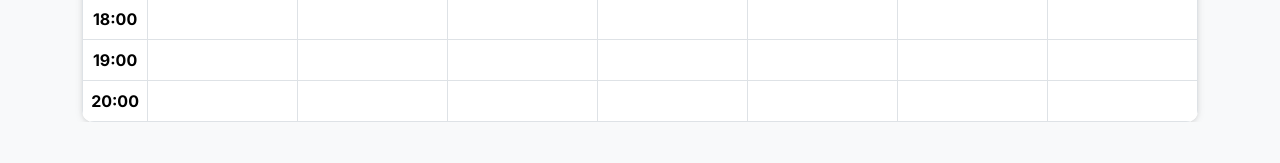
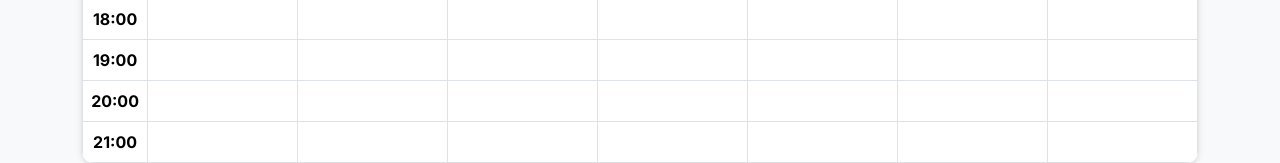
Before and after one commit to ThanhTamSW/quanly_hopdong, a PHP site: page /coach_schedule.php in a window 1280 px wide. Shown: the part 715-878 px from the top of the page. Before the commit the page ends 837 px from the top, so only its background shows below. Run offline with PHP 8.4, Linux system fonts and the light colour scheme; a user stored in the database is signed in; data comes from the database, SQL or seed files in the repository; data that the repository does not hold is empty.

Commit message:
feat: Mo rong gio hien thi lich day den 21h - Tang tu 20h len 21h - Ho tro lich tap muon hon

```diff
--- a/coach_schedule.php
+++ b/coach_schedule.php
@@ -58,7 +58,7 @@ while ($row = $result->fetch_assoc()) {
 }
 
 $time_slots = [];
-for ($h = 7; $h <= 20; $h++) {
+for ($h = 7; $h <= 21; $h++) {
     $time_slots[] = str_pad($h, 2, '0', STR_PAD_LEFT) . ':00';
 }
 $days_of_week = [1 => 'Thứ Hai', 2 => 'Thứ Ba', 3 => 'Thứ Tư', 4 => 'Thứ Năm', 5 => 'Thứ Sáu', 6 => 'Thứ Bảy', 7 => 'Chủ Nhật'];
```
